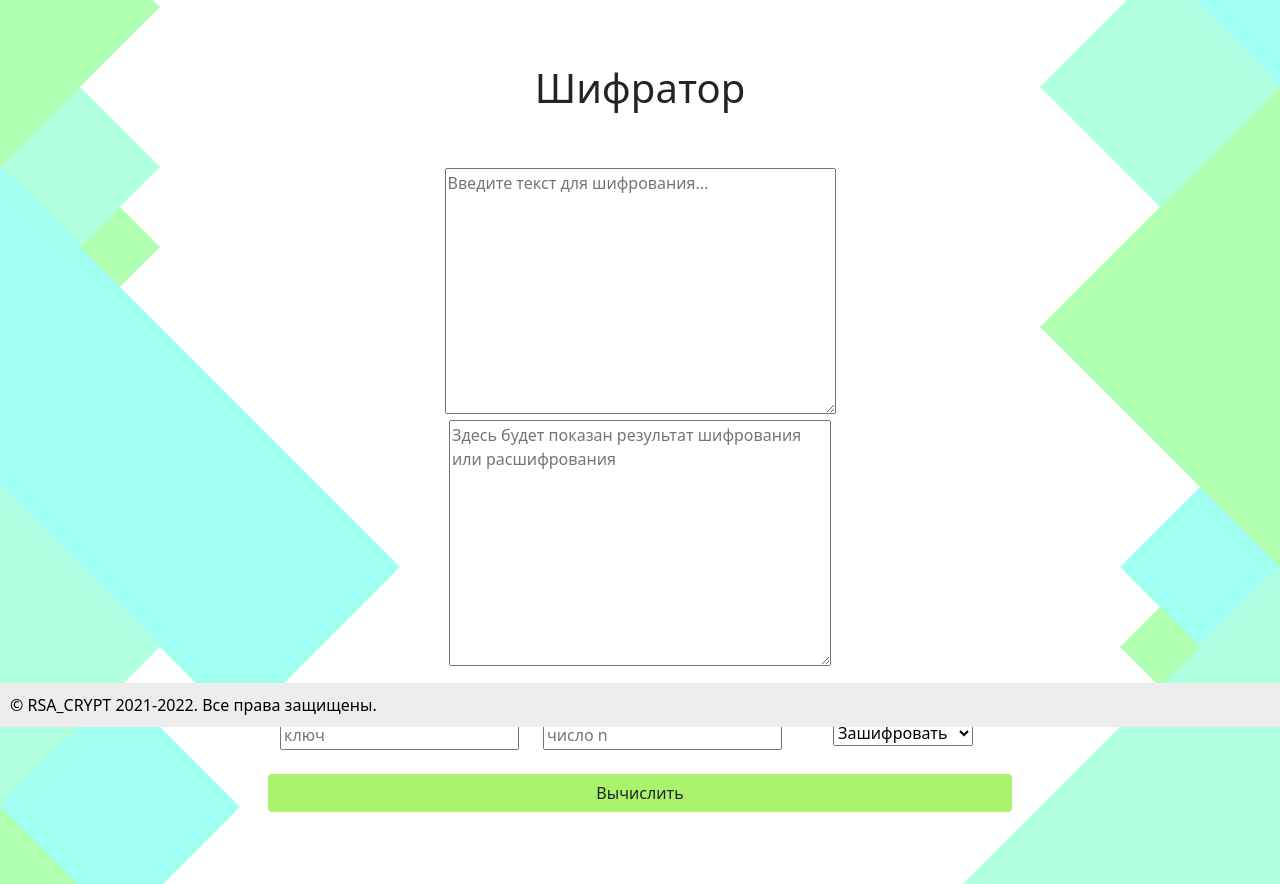
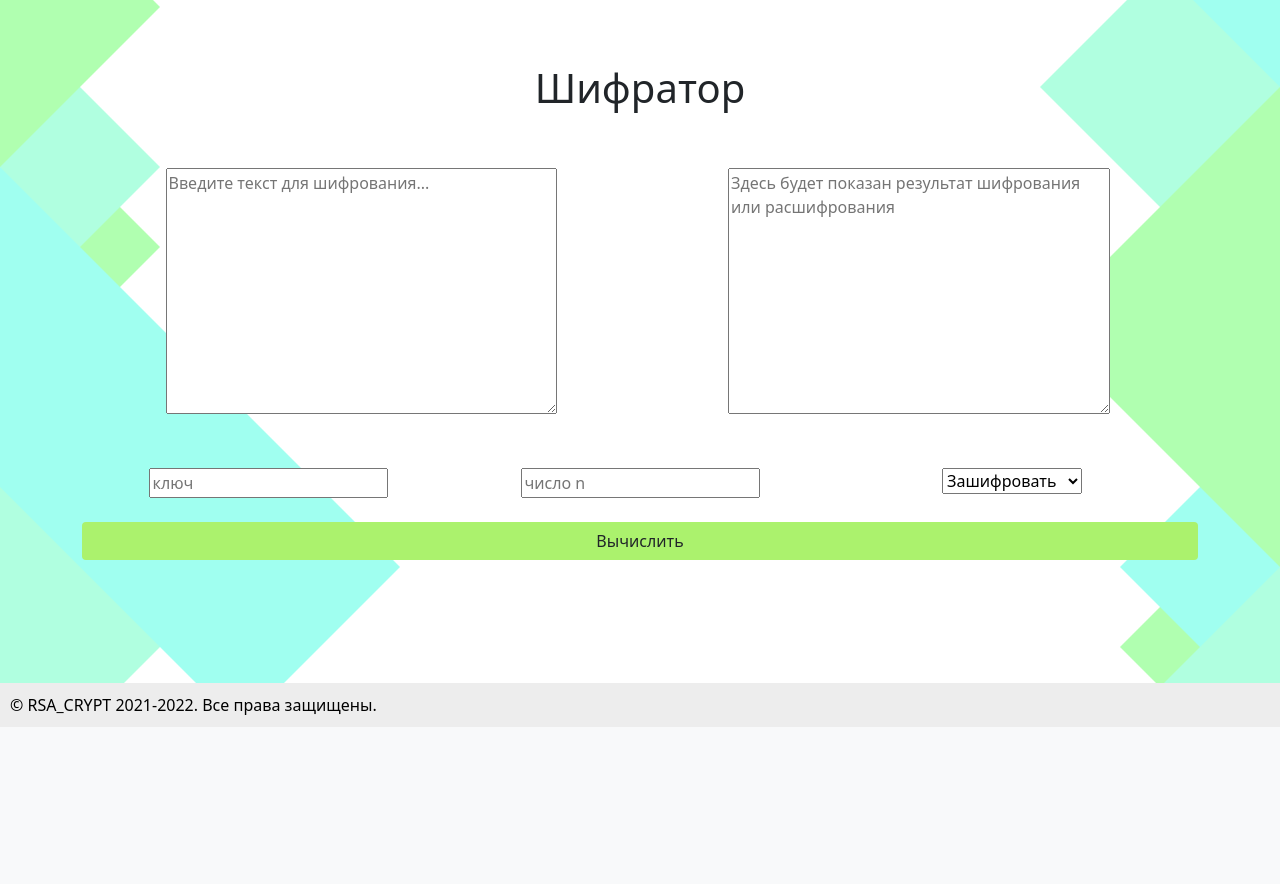
Before and after one commit to EdKudriavtsev/CRYPT_OF_RSA, a Django app: page /cipher/ in a window 1280 px wide. Shown: the part 73-957 px from the top of the page. After the commit the page ends 800 px from the top, so only its background shows below. Run offline with Django 4.2, Linux system fonts and the light colour scheme; some libraries are stand-ins or nearby versions.

Commit message:
исправлен баг страницы шифратора.

```diff
--- a/main/templates/pages/cipher.html
+++ b/main/templates/pages/cipher.html
@@ -2,7 +2,7 @@
 {% load crispy_forms_tags %}
 
 {% block content %}
-<form method="post" class="col-8 mx-auto mt-3" action="#">
+<form method="post" class="mx-auto mt-3" action="#">
     {% csrf_token %}
     <div class="container">
         <div class="row mt-5" align="center">
```
